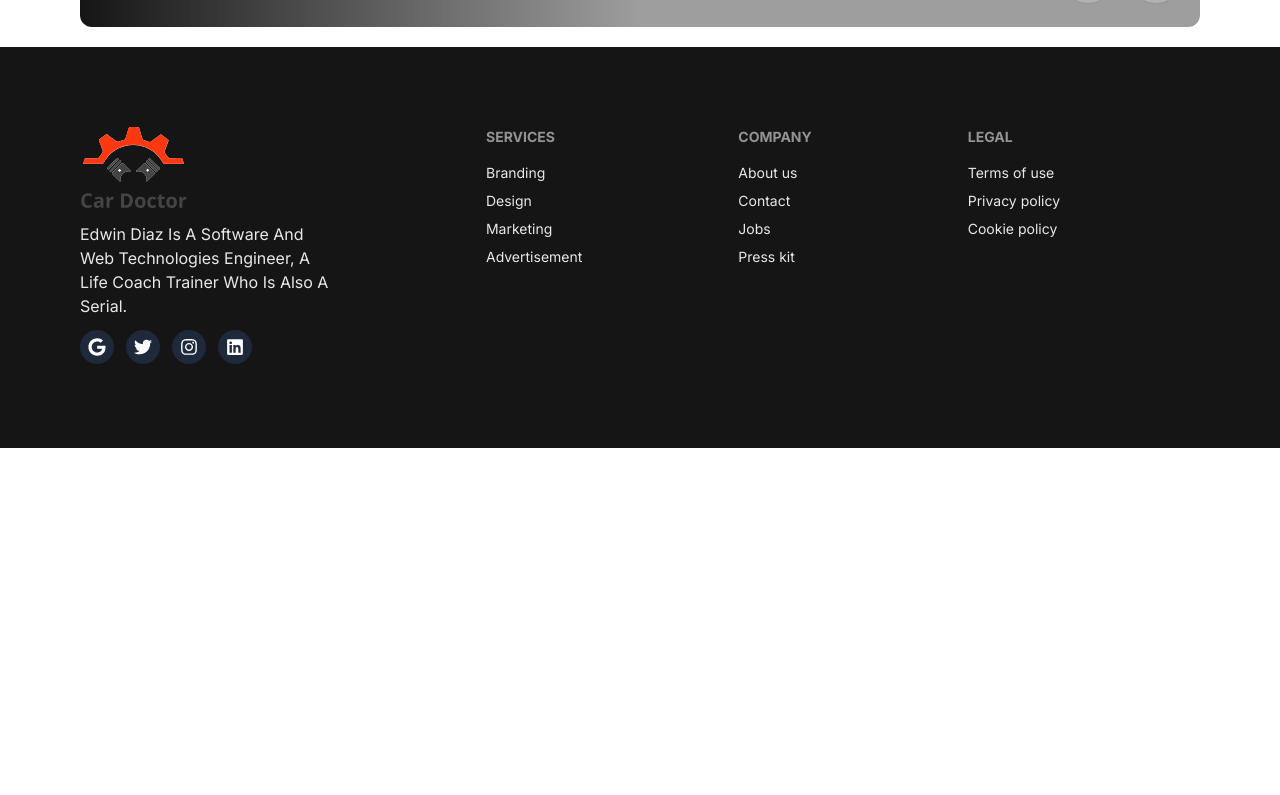
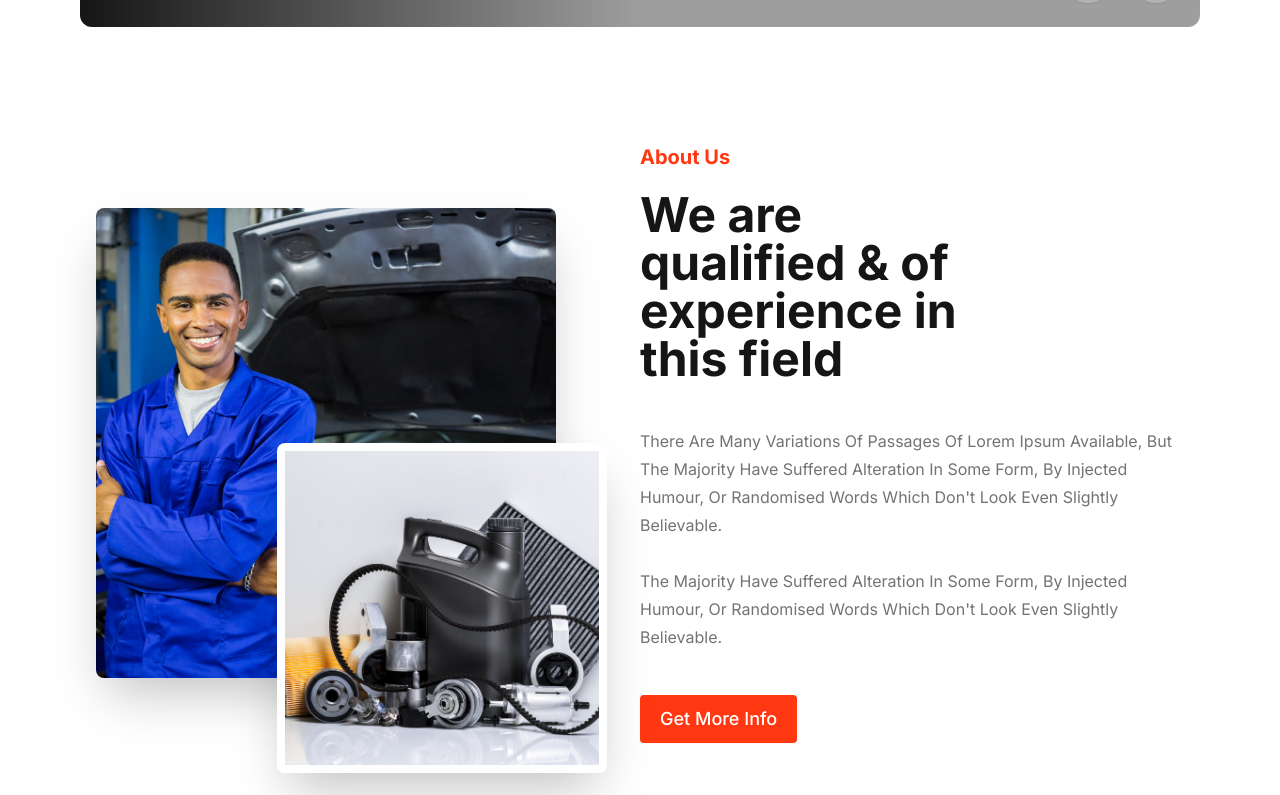
Before and after one commit to byteFarhan/car-doctors-with-NextJS, a Next.js app: page / in a window 1280 px wide. Shown: the part 805-1600 px from the top of the page. Before the commit the page ends 1253 px from the top, so only its background shows below. Built offline with nearby package versions, Linux system fonts and the light colour scheme; grey boxes are pictures that could not be loaded.

Commit message:
About Us section has been added.

```diff
--- a/src/app/page.jsx
+++ b/src/app/page.jsx
@@ -1,3 +1,4 @@
+import About from "@/components/HomePage/AboutUs/AboutUs";
 import Carousel from "@/components/HomePage/Carousel/Carousel";
 import Image from "next/image";
 
@@ -5,6 +6,7 @@ export default function Home() {
   return (
     <main className="container">
       <Carousel></Carousel>
+      <About></About>
     </main>
   );
 }
--- /dev/null
+++ b/src/components/HomePage/AboutUs/AboutUs.jsx
@@ -0,0 +1,43 @@
+import Image from "next/image";
+import partsImg from "../../../../public/assets/images/about_us/parts.jpg";
+import personImg from "../../../../public/assets/images/about_us/person.jpg";
+
+const About = () => {
+  return (
+    <>
+      <section
+        id="aboutUs"
+        className="flex flex-col-reverse items-start justify-start gap-10 my-20 md:gap-10 lg:gap-0 md:hero-content lg:flex-row"
+      >
+        <div className="relative w-full lg:w-2/4">
+          <Image
+            src={personImg}
+            alt="about img 1"
+            className="rounded-lg shadow-2xl w-5/6 md:h-[470px] md:w-5/6 object-cover lg:w-[460px]"
+          />
+          <Image
+            src={partsImg}
+            alt="about img 2"
+            className="absolute rounded-lg shadow-2xl  w-4/6 md:h-[330px] md:w-[330px] object-cover border-4 md:border-8 border-white top-1/2 left-1/3 md:left-1/2 lg:left-1/3 "
+          />
+        </div>
+
+        <div className="w-full space-y-3 md:space-y-4 lg:space-y-5 lg:w-2/4">
+          <h5 className="text-primary">About Us</h5>
+          <h2 className="w-full  lg:w-4/6 lg:text-5xl font-bold md:leading-[60px]">
+            We are qualified & of experience in this field
+          </h2>
+          <p className="py-6 leading-7 capitalize">
+            {`There are many variations of passages of Lorem Ipsum available, but the majority have suffered alteration in some form, by injected humour, or randomised words which don't look even slightly believable.`}
+            <br />
+            <br />
+            {`The majority have suffered alteration in some form, by injected humour, or randomised words which don't look even slightly believable.`}
+          </p>
+          <button className="font-medium btn-fill">Get More Info</button>
+        </div>
+      </section>
+    </>
+  );
+};
+
+export default About;
```
